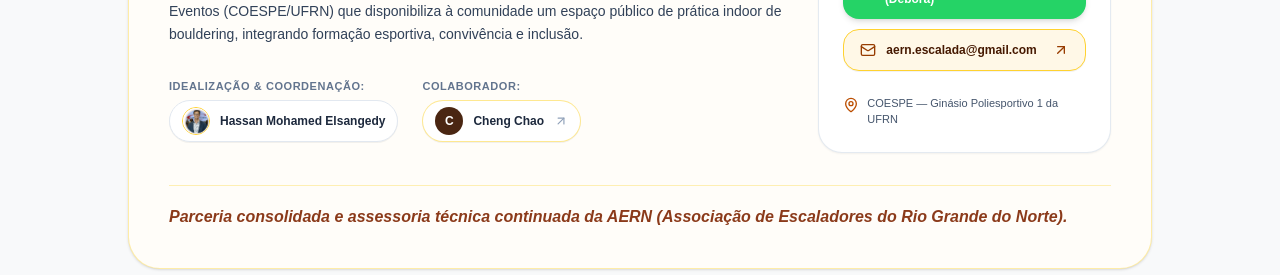
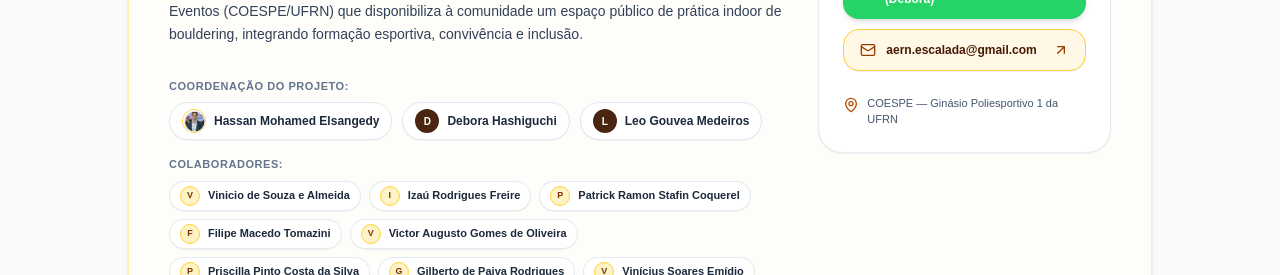
Before and after one commit to hassanelsangedy/conversacao_cloud, a Next.js app: page /workspace/parceiros in a window 1280 px wide. Shown: the part 525-800 px from the top of the page. Built offline with nearby package versions, Linux system fonts and the light colour scheme; no server answers.

Commit message:
feat(partners): remove Cheng Chao and update project team with full coordinators and collaborators

```diff
--- a/components/partners/EscaladaCard.tsx
+++ b/components/partners/EscaladaCard.tsx
@@ -97,21 +97,23 @@ export function EscaladaCard({ className }: EscaladaCardProps) {
             Iniciativa pioneira do Departamento de Educação Física (DEF/CCS) e do Complexo de Esportes e Eventos (COESPE/UFRN) que disponibiliza à comunidade um espaço público de prática indoor de bouldering, integrando formação esportiva, convivência e inclusão.
           </p>
 
-          {/* Seção: Equipe do Projeto (Idealização, Coordenação e Colaboração) */}
-          <div className="space-y-3 pt-2">
-            <div className="flex flex-wrap items-center gap-6">
-              {/* Idealização & Coordenação */}
-              <div className="space-y-1.5">
+          {/* Seção: Equipe do Projeto */}
+          <div className="space-y-4 pt-2">
+            {/* 1. Coordenação do Projeto */}
+            <div className="space-y-2">
               <div className="text-[11px] font-bold uppercase tracking-wider text-slate-500">
-                  Idealização & Coordenação:
+                Coordenação do Projeto:
               </div>
-                <div className="flex items-center gap-2.5 px-3 py-1.5 rounded-full bg-white border border-slate-200 shadow-2xs">
-                  <div className="w-7 h-7 rounded-full overflow-hidden border border-amber-300 relative bg-amber-100 flex items-center justify-center shrink-0">
+
+              <div className="flex flex-wrap items-center gap-2.5">
+                {/* Hassan Mohamed Elsangedy */}
+                <div className="flex items-center gap-2 px-3 py-1.5 rounded-full bg-white border border-slate-200 shadow-2xs">
+                  <div className="w-6 h-6 rounded-full overflow-hidden border border-amber-300 relative bg-amber-100 flex items-center justify-center shrink-0">
                     <Image
                       src="/images/hassan-avatar.png"
                       alt="Hassan Mohamed Elsangedy"
-                      width={28}
-                      height={28}
+                      width={24}
+                      height={24}
                       className="object-cover w-full h-full"
                     />
                   </div>
@@ -119,27 +121,58 @@ export function EscaladaCard({ className }: EscaladaCardProps) {
                     Hassan Mohamed Elsangedy
                   </span>
                 </div>
+
+                {/* Debora Hashiguchi */}
+                <div className="flex items-center gap-2 px-3 py-1.5 rounded-full bg-white border border-slate-200 shadow-2xs">
+                  <div className="w-6 h-6 rounded-full bg-[#4A2612] text-white flex items-center justify-center text-[10px] font-bold shrink-0">
+                    D
+                  </div>
+                  <span className="text-xs font-bold text-slate-800">
+                    Debora Hashiguchi
+                  </span>
                 </div>
 
-              {/* Colaborador */}
-              <div className="space-y-1.5">
+                {/* Leo Gouvea Medeiros */}
+                <div className="flex items-center gap-2 px-3 py-1.5 rounded-full bg-white border border-slate-200 shadow-2xs">
+                  <div className="w-6 h-6 rounded-full bg-[#4A2612] text-white flex items-center justify-center text-[10px] font-bold shrink-0">
+                    L
+                  </div>
+                  <span className="text-xs font-bold text-slate-800">
+                    Leo Gouvea Medeiros
+                  </span>
+                </div>
+              </div>
+            </div>
+
+            {/* 2. Colaboradores */}
+            <div className="space-y-2">
               <div className="text-[11px] font-bold uppercase tracking-wider text-slate-500">
-                  Colaborador:
+                Colaboradores:
               </div>
-                <a
-                  href="https://webpsicofisio.vercel.app/#equipe/cheng-chao"
-                  target="_blank"
-                  rel="noopener noreferrer"
-                  className="inline-flex items-center gap-2.5 px-3 py-1.5 rounded-full bg-white border border-amber-200/90 hover:border-amber-400 hover:bg-amber-50/50 shadow-2xs transition-all cursor-pointer group"
+
+              <div className="flex flex-wrap items-center gap-2">
+                {[
+                  { name: "Vinicio de Souza e Almeida", initial: "V" },
+                  { name: "Izaú Rodrigues Freire", initial: "I" },
+                  { name: "Patrick Ramon Stafin Coquerel", initial: "P" },
+                  { name: "Filipe Macedo Tomazini", initial: "F" },
+                  { name: "Victor Augusto Gomes de Oliveira", initial: "V" },
+                  { name: "Priscilla Pinto Costa da Silva", initial: "P" },
+                  { name: "Gilberto de Paiva Rodrigues", initial: "G" },
+                  { name: "Vinícius Soares Emídio", initial: "V" },
+                ].map((colab, i) => (
+                  <div
+                    key={i}
+                    className="flex items-center gap-2 px-2.5 py-1 rounded-full bg-white border border-slate-200/90 shadow-2xs"
                   >
-                  <div className="w-7 h-7 rounded-full bg-[#4A2612] text-white flex items-center justify-center text-xs font-bold shrink-0">
-                    C
+                    <div className="w-5 h-5 rounded-full bg-amber-100 text-amber-900 border border-amber-300 flex items-center justify-center text-[9px] font-bold shrink-0">
+                      {colab.initial}
                     </div>
-                  <span className="text-xs font-bold text-slate-800 group-hover:text-[#963E1B] transition-colors">
-                    Cheng Chao
+                    <span className="text-[11px] font-semibold text-slate-800">
+                      {colab.name}
                     </span>
-                  <ArrowUpRight className="w-3.5 h-3.5 text-slate-400 group-hover:text-[#963E1B] transition-colors" />
-                </a>
+                  </div>
+                ))}
               </div>
             </div>
           </div>
```
Lines whose indentation alone changed are shown as unchanged.
